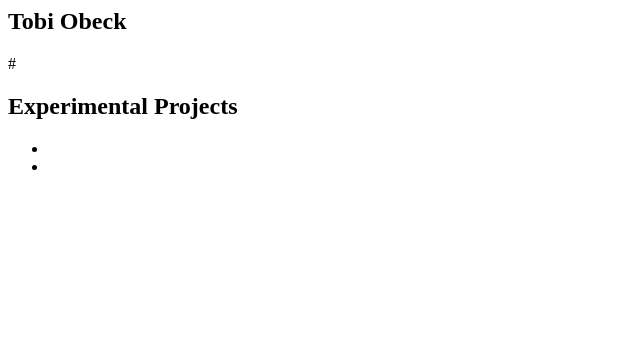
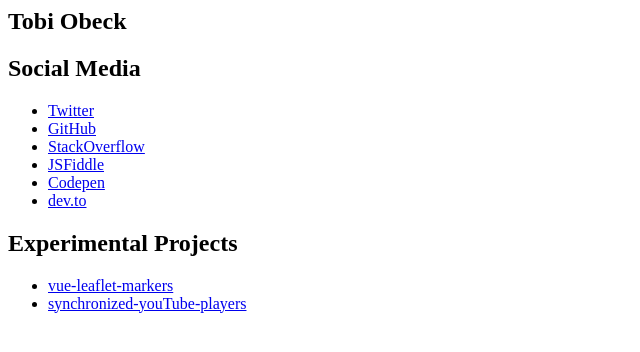
Before and after one commit to TobiObeck/tobiobeck.github.io, a plain HTML site: page index.html in a window 1280 px wide. Shown: the whole page, without its empty margins (0-640 px from the left). Drawn offline with Linux system fonts and the light colour scheme.

Commit message:
adds social media links

```diff
--- a/index.html
+++ b/index.html
@@ -6,12 +6,22 @@
     <title>Document</title>
 </head>
 <body>
-    <h2>Tobi Obeck</h2>#
+    <h2>Tobi Obeck</h2>
+
+    <h2>Social Media</h2>
+    <ul>
+        <li><a href="https://twitter.com/tobiobeck">Twitter</a></li>
+        <li><a href="https://github.com/TobiObeck">GitHub</a></li>
+        <li><a href="https://stackoverflow.com/users/6710876/tobi-obeck">StackOverflow</a></li>
+        <li><a href="https://jsfiddle.net/user/tobiobeck/fiddles/">JSFiddle</a></li>
+        <li><a href="https://codepen.io/TobiObeck/pens/popular">Codepen</a></li>
+        <li><a href="https://dev.to/tobiobeck">dev.to</a></li>
+    </ul>
 
     <h2>Experimental Projects</h2>
     <ul>
-        <li><a href="projects/vue-leaflet-markers/index.html"></a></li>
-        <li><a href="projects/synchronized-youTube-players/index.html"></a></li>
+        <li><a href="projects/vue-leaflet-markers/index.html">vue-leaflet-markers</a></li>
+        <li><a href="projects/synchronized-youTube-players/index.html">synchronized-youTube-players</a></li>
     </ul>
 </body>
 </html>
```
